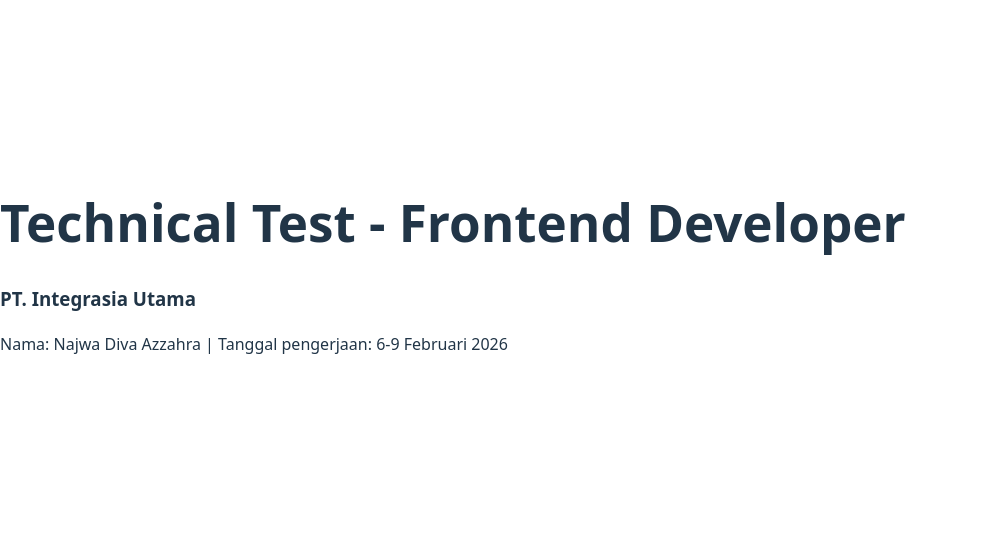
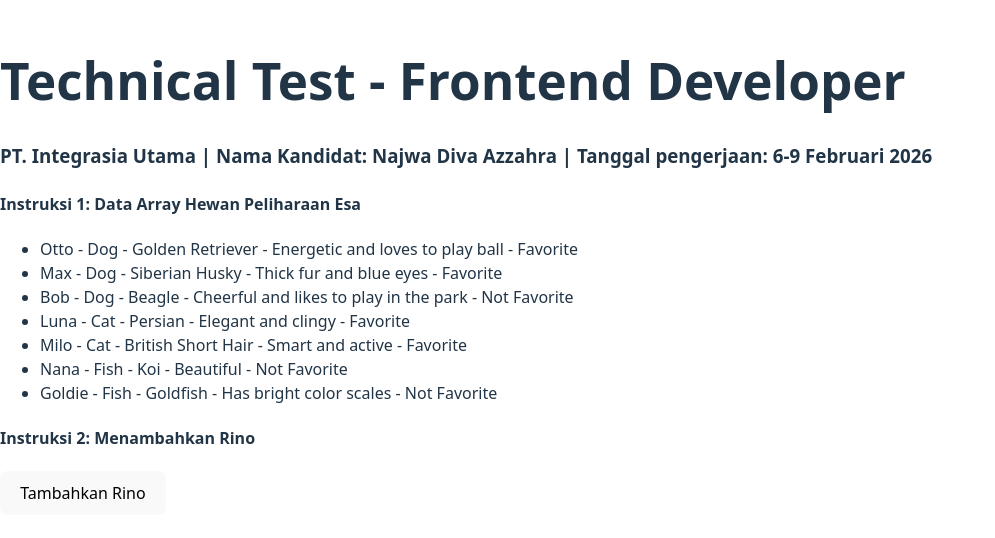
Before and after one commit to najwadv/test-dev-frontend, a React (Vite) app: page / in a window 1280 px wide. Shown: the part 134-672 px from the top of the page, without its empty margins (0-995 px from the left). Built offline with nearby package versions, Linux system fonts and the light colour scheme.

Commit message:
feat: Add new pet Rino

```diff
--- a/src/App.jsx
+++ b/src/App.jsx
@@ -1,10 +1,32 @@
+import pets from "./data/pets";
+import { useState } from "react";
+import AddNewPets from "./components/addNewPets";
+
 function App() {
+  const [esaPets, setEsaPets] = useState(pets);
+
+  const handleAddPet = (newPet) => {
+    setEsaPets([...esaPets, newPet]);
+  };
+
   return (
     <>
       <div>
         <h1>Technical Test - Frontend Developer</h1>
-        <h3>PT. Integrasia Utama</h3>
-        <p>Nama: Najwa Diva Azzahra | Tanggal pengerjaan: 6-9 Februari 2026</p>
+        <h3>
+          PT. Integrasia Utama | Nama Kandidat: Najwa Diva Azzahra | Tanggal
+          pengerjaan: 6-9 Februari 2026
+        </h3>
+        <h4>Instruksi 1: Data Array Hewan Peliharaan Esa</h4>
+        <ul>
+          {esaPets.map((pet, index) => (
+            <li key={`pet-${index}`}>
+              {pet.name} - {pet.species} - {pet.breed} - {pet.characteristic} -{" "}
+              {pet.isFavorite ? "Favorite" : "Not Favorite"}
+            </li>
+          ))}
+        </ul>
+        <AddNewPets onAddPet={handleAddPet} />
       </div>
     </>
   );
--- /dev/null
+++ b/src/components/addNewPets.jsx
@@ -0,0 +1,20 @@
+export default function AddNewPets({ onAddPet }) {
+  const handleClick = () => {
+    const rino = {
+      species: "Rhinoceros",
+      name: "Rino",
+      breed: "Javanese Rhino",
+      characteristic: "Hardworker",
+      isFavorite: true,
+    };
+    onAddPet(rino);
+    console.log("Berhasil menambahkan Rino");
+  };
+
+  return (
+    <div>
+      <h4>Instruksi 2: Menambahkan Rino</h4>
+      <button onClick={handleClick}>Tambahkan Rino</button>
+    </div>
+  );
+}
```
